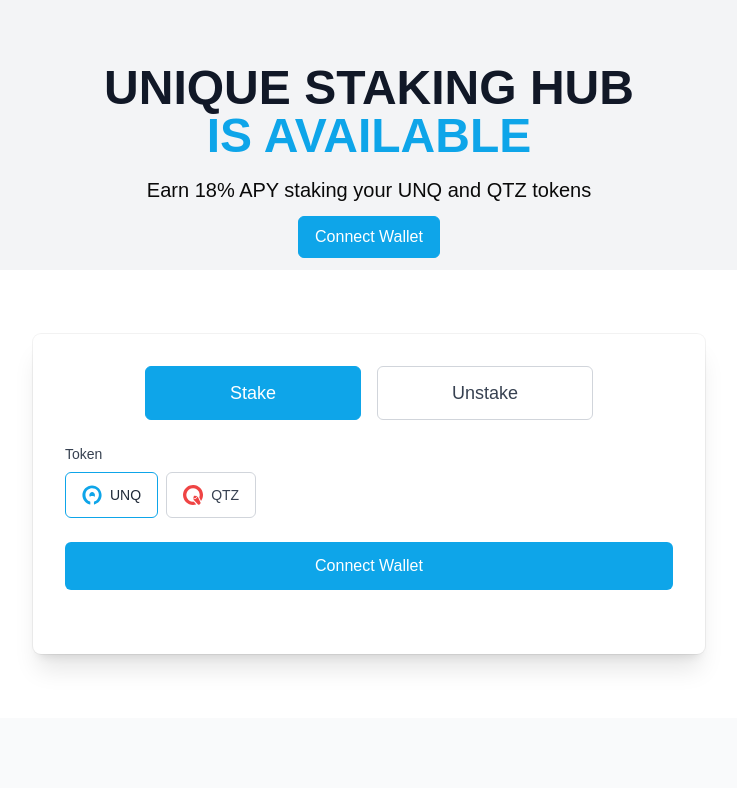
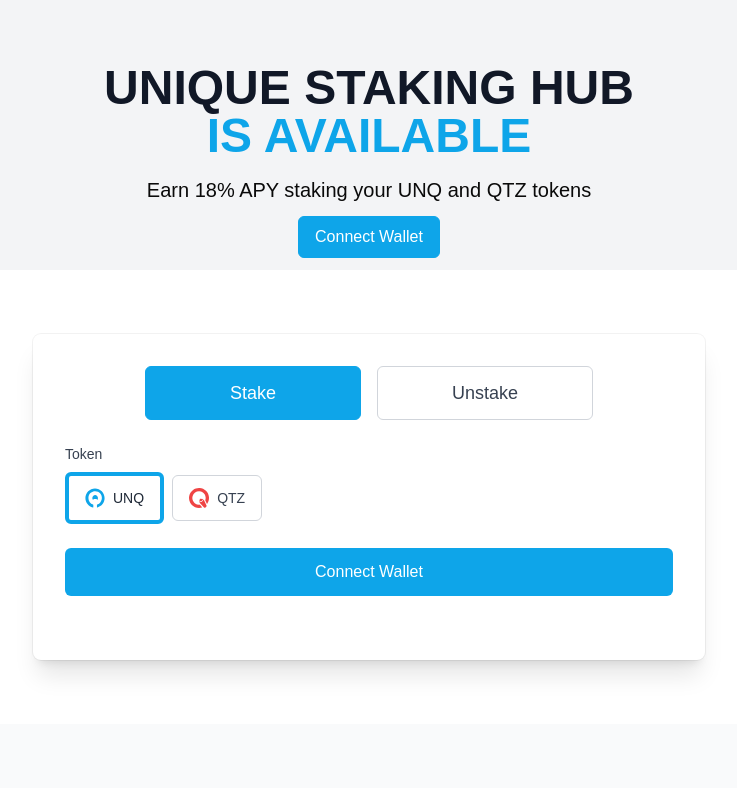
Before and after one commit to UniqueNetwork/unq-stake, a React (Vite) app: page / in a window 1280 px wide. Shown: the top 788 px of the page, without its empty margins (271-1008 px from the left). Built offline with nearby package versions, Linux system fonts and the light colour scheme.

Commit message:
make selected asset border wider

```diff
--- a/src/components/token-selector.tsx
+++ b/src/components/token-selector.tsx
@@ -25,7 +25,7 @@
               className={cn(
                   "st-flex st-items-center st-px-4 st-py-3 st-rounded-md st-text-sm st-font-medium st-cursor-pointer st-border",
                   selectedToken === "UNQ"
-                      ? "st-bg-white st-text-gray-800 st-border-blue-500"
+                      ? "st-bg-white st-text-gray-800 st-border-blue-500 st-border-4"
                       : "st-bg-white st-text-gray-700 st-border-gray-300"
               )}
           >
@@ -60,7 +60,7 @@
               className={cn(
                   "st-flex st-items-center st-px-4 st-py-3 st-rounded-md st-text-sm st-font-medium st-cursor-pointer st-border",
                   selectedToken === "QTZ"
-                      ? "st-bg-white st-text-gray-800 st-border-red-500"
+                      ? "st-bg-white st-text-gray-800 st-border-red-500 st-border-4"
                       : "st-bg-white st-text-gray-700 st-border-gray-300"
               )}
           >
```
